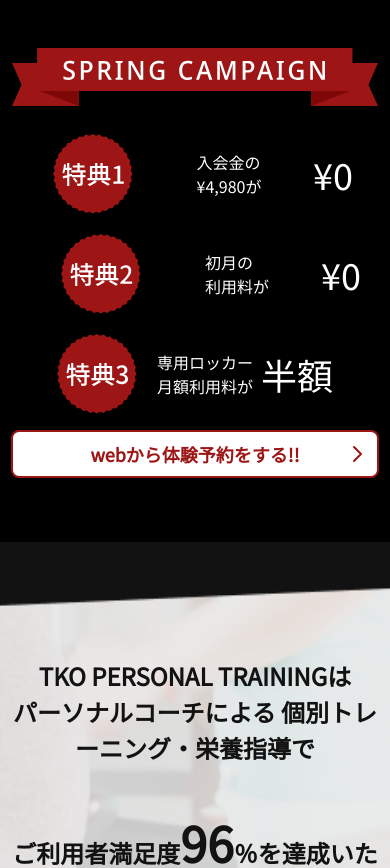
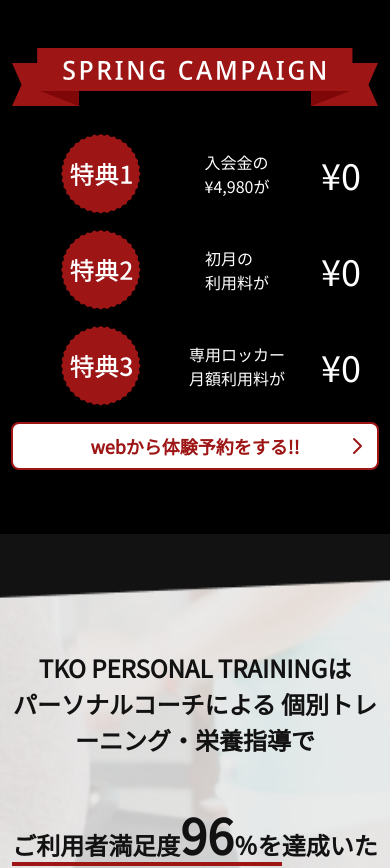
Before and after one commit to andreyscott/japanese-web, a Next.js app: page / in a window 390 px wide. Shown: the part 880-1748 px from the top of the page. Built offline with nearby package versions, Linux system fonts and the light colour scheme.

Commit message:
revisions

```diff
--- a/components/Button.tsx
+++ b/components/Button.tsx
@@ -4,7 +4,7 @@ const Button = () => {
     <div>
       {/* /* create a cta button component with a prop of type string and display the prop in the button the button should have a  border and a icon to the rigth use the above in tailwind  */}
 
-      <button className="flex flex-row relative text-center items-center justify-center  p-2 w-[23rem] md:w-[500px] md:mb-4 h-12 md:h-14 mb-2 bg-white hover:bg-primaryRed text-primaryRed hover:text-white border-2 border-primaryRed rounded-lg">
+      <button className="flex flex-row relative text-center items-center justify-center  p-2 w-[23rem] md:w-[49rem]  md:mb-4 h-12 mb-2 bg-white hover:bg-primaryRed text-primaryRed hover:text-white border-2 border-primaryRed rounded-lg">
         <p className="font-bold text-lg md:text-xl">webから体験予約をする!!</p>
         {/* create a rigth angle icon with color primaryRed when hovered it turns white and add it to the right of the button  */}
         <svg
--- a/components/CTA.tsx
+++ b/components/CTA.tsx
@@ -23,18 +23,18 @@ export const CTA = () => {
 
 <Image src='/svgs/ribbon-img-lg.svg'
                         layout='fixed'
-                        width={500}
+                        width={800}
                         height={40}
                         className='my-7 hidden md:block  mx-auto'
                          alt='TKO Banner Image' />
 
                     </div>
-                    <div className='md:grid grid-cols-2 gap-0 gap-x-0  md:grid-cols-3 md:max-w-4xl lg:max-w-5xl md:mx-2'>
-                    <div className='w-full pb-4 px-2 md:flex md:justify-center md:items-center md:w-full md:px-0'>
-                        {/* 3 icons here svg first flex direction column justify center align center md: grid  */}
-                        <div className='flex flex-col md:justify-center justify-start md:items-center items-start w-56 '>
+                    <div className='flex flex-col md:flex-row md:max-w-3xl lg:max-w-3xl md:mx-2'>
+                    <div className='w-full pb-4 md:flex md:justify-center md:items-center md:w-full'>
+{/* icon grid start  */}
+                        <div className='flex flex-col md:justify-center justify-start md:items-center items-start '>
 
-                      <div className='flex flex-row justify-between w-80 md:px-1 lg:px-3 lg:w-[21rem] md:w-64 ml-7 md:ml-0 items-center'>
+                      <div className='flex flex-row justify-between md:justify-center w-80 md:w-64 ml-7 md:ml-0 items-center'>
                                 {/* Icon 1 */}
                                 <Image src='/svgs/fv-icon1.svg'
                                 layout='fixed'
@@ -43,7 +43,7 @@ export const CTA = () => {
                                 className='mx-3 md:mx-0'
                                 alt='TKO Icon 1' />
 
-                                <div className='flex flex-col justify-center items-center'>
+                                <div className='flex flex-col md:px-1 justify-center items-center'>
 <p>
     <span className='text-base md:text-sm lg:text-lg gap-y-5 md:gap-y-3 font-medium text-white'>入会金の
     <br/>
@@ -61,11 +61,11 @@ export const CTA = () => {
 
 
         </div>
-        <div className=' w-full my-1  px-2 md:px-0'>
-                        {/* 3 icons here svg first flex direction column justify center align center md: grid  */}
-                        <div className='w-full pb-4 px-2  md:px-0 lg:px-2 md:flex md:justify-center md:items-center md:w-fit'>
+        <div className='w-full pb-4 md:flex md:justify-center md:items-center md:w-full'>
+{/* icon grid start  */}
+                        <div className='flex flex-col md:justify-center justify-start md:items-center items-start '>
 
-                      <div className='flex flex-row  justify-between w-80 md:px-1 lg:px-3 lg:w-[21rem] md:w-64  ml-7 md:ml-0 lg:ml-2  items-center'>
+                      <div className='flex flex-row justify-between md:justify-center w-80 md:w-64 ml-7 md:ml-0 items-center'>
                                 {/* Icon 1 */}
                                 <Image src='/svgs/fv-icon2.svg'
                                 layout='fixed'
@@ -74,10 +74,10 @@ export const CTA = () => {
                                 className='mx-3 md:mx-0'
                                 alt='TKO Icon 1' />
 
-                                <div className='flex flex-col justify-center items-center'>
+                                <div className='flex flex-col md:px-1 justify-center items-center'>
 <p>
-    <span className='text-base md:text-sm lg:text-lg gap-y-5 font-medium text-white'>   初月の
-    <br />
+    <span className='text-base md:text-sm lg:text-lg gap-y-5 md:gap-y-3 font-medium text-white'>初月の
+    <br/>
 利用料が
 </span>
 </p>
@@ -90,12 +90,15 @@ export const CTA = () => {
                                 </div>
 
                                 </div>
+
+
         </div>
-        <div className=' w-full pb-4 '>
-                        {/* 3 icons here svg first flex direction column justify center align center md: grid  */}
-                        <div className='flex flex-col md:justify-center justify-start md:items-center items-start w-full md:grid gap-3 '>
 
-                      <div className='flex flex-row justify-between px-3  w-80 md:px-1 lg:px-3 lg:w-[21rem] md:w-64 ml-7 items-center'>
+        <div className='w-full pb-4 md:flex md:justify-center md:items-center md:w-full'>
+{/* icon grid start  */}
+                        <div className='flex flex-col md:justify-center justify-start md:items-center items-start '>
+
+                      <div className='flex flex-row justify-between md:justify-center w-80 md:w-72 ml-7 md:ml-0 items-center'>
                                 {/* Icon 1 */}
                                 <Image src='/svgs/fv-icon3.svg'
                                 layout='fixed'
@@ -104,29 +107,40 @@ export const CTA = () => {
                                 className='mx-3 md:mx-0'
                                 alt='TKO Icon 1' />
 
-                                <div className='flex flex-col justify-center items-center'>
+                                <div className='flex flex-col md:px-1 justify-center items-center'>
 <p>
-    <span className='text-base md:text-sm lg:text-lg gap-y-5 font-medium text-white'>  専用ロッカー
-    <br />
+    <span className='text-base md:text-sm lg:text-lg gap-y-5 md:gap-y-3 font-medium text-white'>専用ロッカー
+    <br/>
 月額利用料が
 </span>
 </p>
                                 </div>
                                     {/* number  */}
                                     <h2 className='text-4xl md:text-3xl lg:text-5xl mr-2 md:mr-0 lg:mr-2 font-medium text-white'>
-                                    半額
+                                    ¥0
                                     </h2>
 
                                 </div>
 
                                 </div>
-                    </div>
+
+
+        </div>
+
+
+
+
+
+
 
 
         </div>
 
 <Link href='#footer'>
+    <div className='w-full'>
+
         <Button />
+        </div>
         </Link>
 
 
--- /dev/null
+++ b/components/Footer/Button.tsx
@@ -0,0 +1,39 @@
+
+const Button = () => {
+    return (
+      <div>
+        {/* /* create a cta button component with a prop of type string and display the prop in the button the button should have a  border and a icon to the rigth use the above in tailwind  */}
+
+        <button className="flex flex-row relative text-center items-center justify-center  p-2 w-[23rem] md:w-[42rem]  md:mb-4 h-12 mb-2 bg-white hover:bg-primaryRed text-primaryRed hover:text-white border-2 border-primaryRed rounded-lg">
+          <p className="font-bold text-lg md:text-xl">webから体験予約をする!!</p>
+          {/* create a rigth angle icon with color primaryRed when hovered it turns white and add it to the right of the button  */}
+          <svg
+            xmlns="http://www.w3.org/2000/svg"
+            className="h-6 w-6 ml-2 absolute right-2 md:right-3"
+            fill="none"
+            viewBox="0 0 24 24"
+            stroke="currentColor"
+          >
+            <path
+
+              strokeLinecap="round"
+              strokeLinejoin="round"
+              strokeWidth={2}
+              d="M9 5l7 7-7 7"
+            />
+          </svg>
+
+
+
+
+
+        </button>
+
+
+
+
+      </div>
+    )
+  }
+
+  export default Button
```
Also changed, not shown: components/CTAf.tsx (+14 -13 lines).
